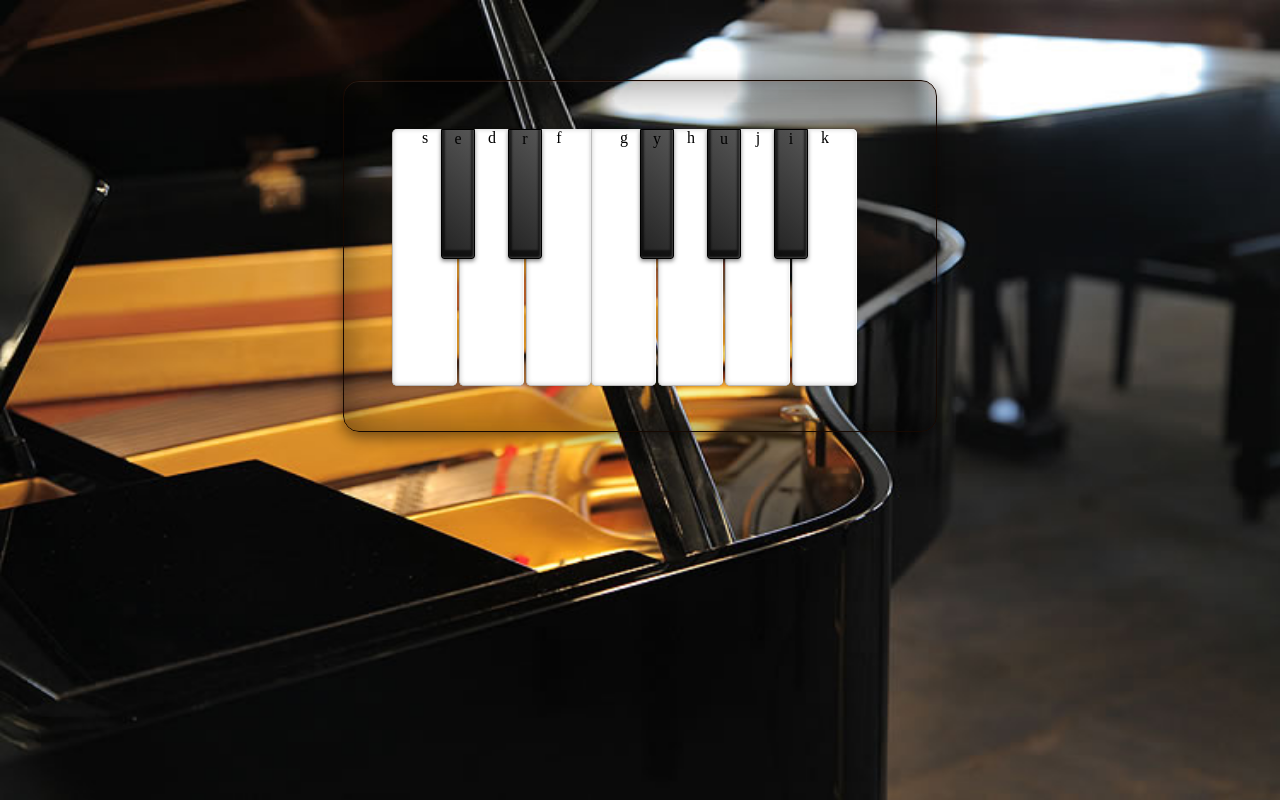
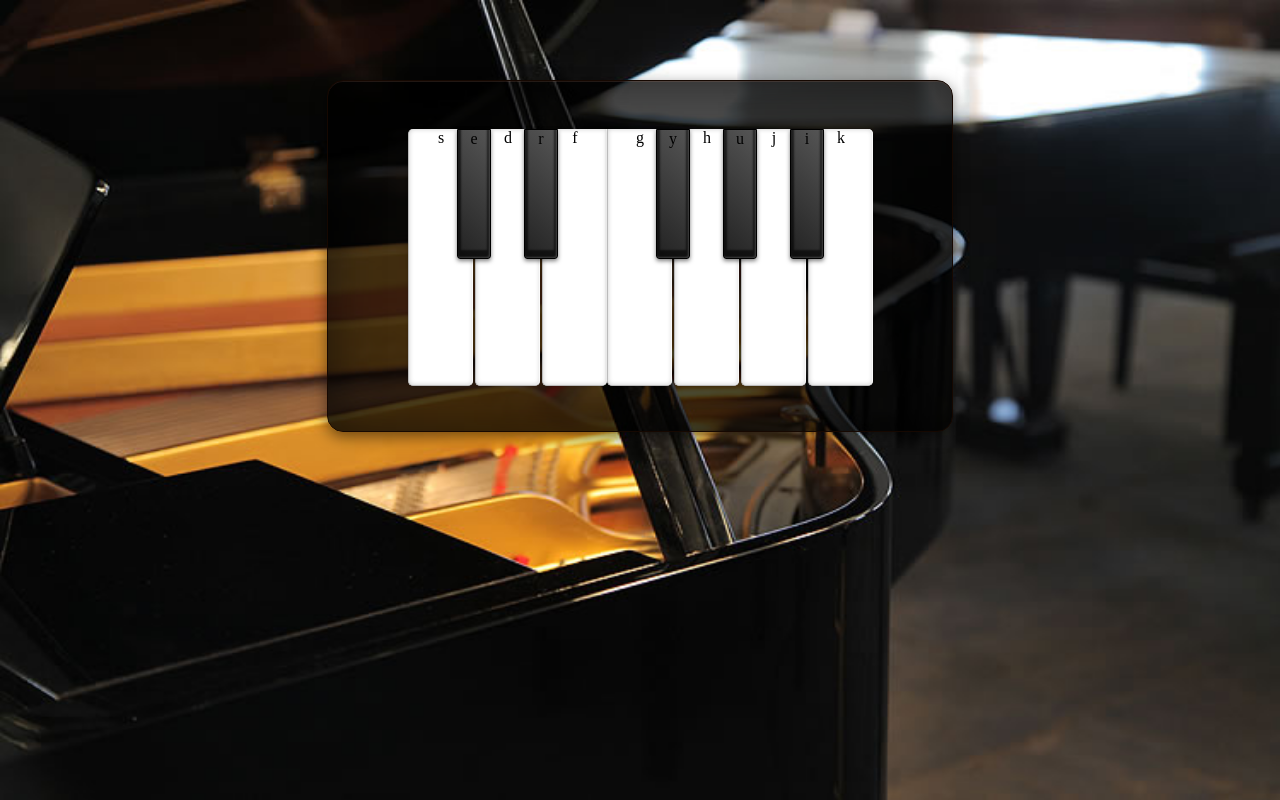
Before and after one commit to Lupiane/MyTakeOnJavaScript30, a plain HTML site: page Day1/index.html in a window 1280 px wide. Drawn offline with Linux system fonts and the light colour scheme.

Commit message:
centered piano inside div and fixed opacity of background

```diff
--- a/Day1/style.css
+++ b/Day1/style.css
@@ -6,10 +6,12 @@ body {
   margin:0;
   background:#222;
 }*/
-
+.set {
+  background: rgba(0, 0, 0, 0.7);
+}
 ul {
   height:18.875em; width:34em;
-  margin:5em auto; padding:3em 0 0 3em; position:relative;
+  margin:5em auto; padding:3em 0 0 5em; position:relative;
   border:1px solid #160801; border-radius:1em;
   /*background:-webkit-gradient(linear, right bottom, left top, color-stop(0%,rgba(0,0,0,0.3)), color-stop(100%,rgba(0,0,0,0))), url('https://f.cl.ly/items/2q1f3t0C3R1b0g081w3n/vwood.png');*/
   box-shadow:0 0 50px rgba(0,0,0,0.5) inset, 0 1px rgba(212,152,125,0.2) inset,0 5px 15px rgba(0,0,0,0.5);
@@ -17,7 +19,7 @@ ul {
 
 li {
   margin:0;
-  padding:0;
+  /*padding-top:6em;*/
   list-style:none;
   position:relative;
   float:left;
```
